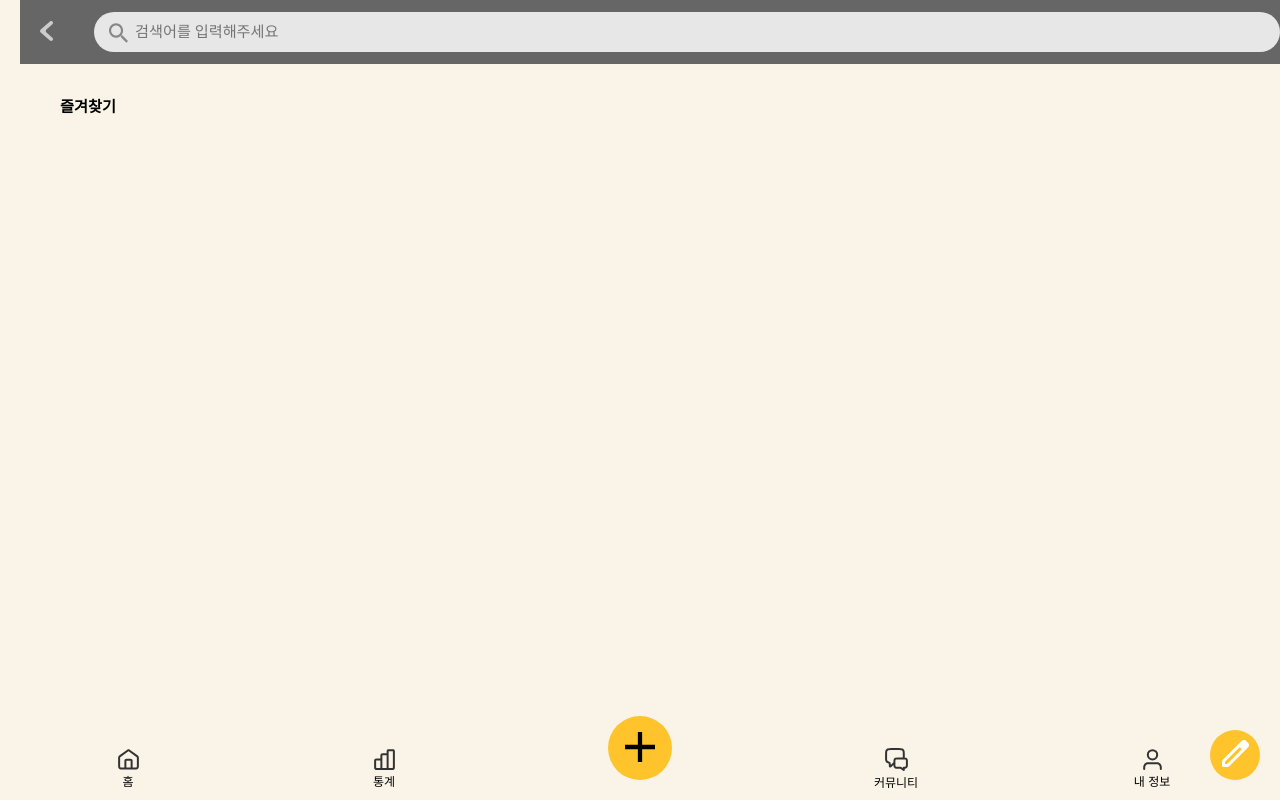
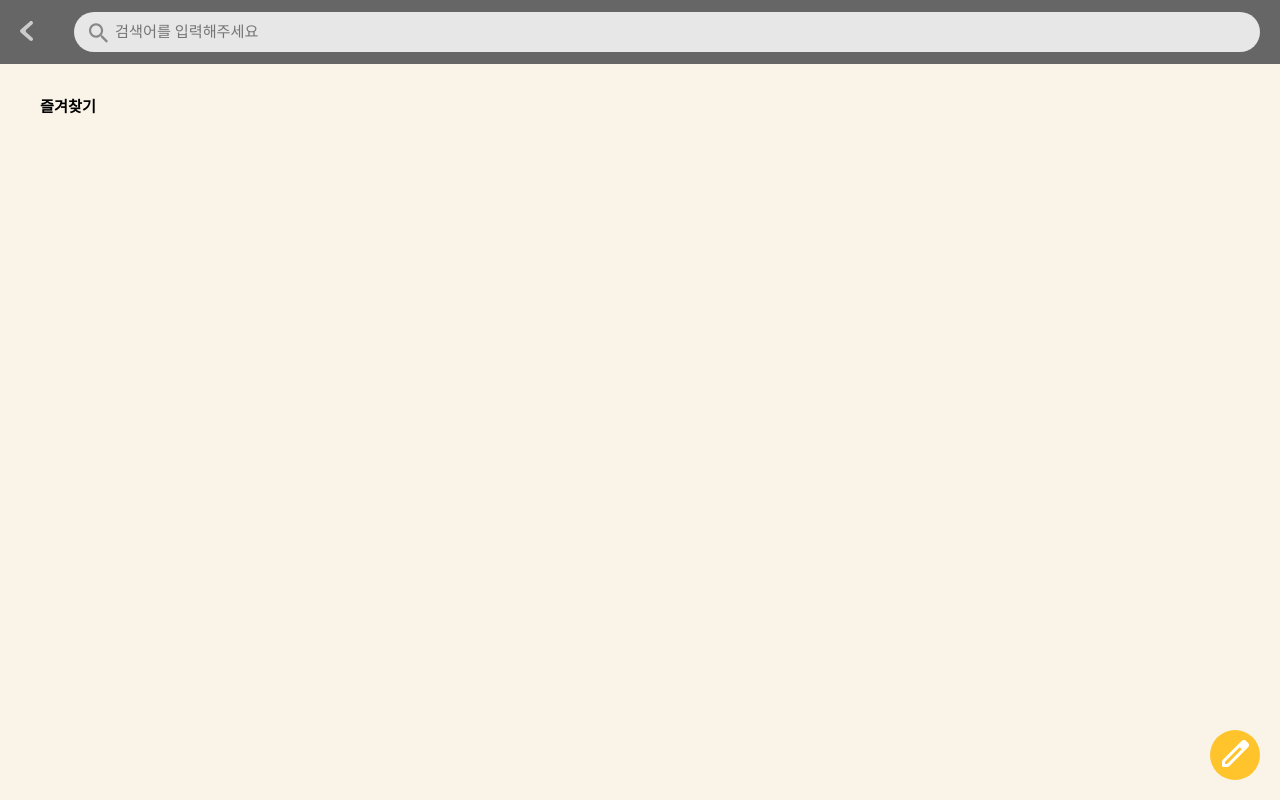
Before and after one commit to coffein-doctor/MST, a Next.js app in the folder mst/: page /beverage in a window 1280 px wide. Built offline with nearby package versions, Linux system fonts and the light colour scheme.

Commit message:
[FIX] 레이아웃 적용에 따른 음료페이지 css수정

```diff
--- a/mst/src/app/(mainpage)/beverage/page.tsx
+++ b/mst/src/app/(mainpage)/beverage/page.tsx
@@ -42,6 +42,8 @@ const topBarWrapperCSS = css`
   height: 64px;
   background-color: var(--gray-color-2);
   position: fixed;
+  top: 0px;
+  left: 0px;
   display: flex;
   justify-content: space-between;
   align-items: center;
@@ -88,7 +90,7 @@ const emptyTopBarCSS = css`
 // FavBeverage
 
 const resultWrapperCSS = css`
-  padding: 20px;
+  padding: 20px 0px;
 `;
 
 const favBevSubTitleCSS = css`
--- a/mst/src/app/(mainpage)/layout.tsx
+++ b/mst/src/app/(mainpage)/layout.tsx
@@ -13,11 +13,10 @@ export default function MainPageLayout({
   const pathname = usePathname();
 
   // layout이 필요없는 router주소는 여기에 넣어준다.
-  if (pathname === "/") {
+  if (pathname === "/" || pathname === "/beverage") {
     return (
       <div>
         <div css={contentWrapperCSS}>{children}</div>
-        <Nav />
       </div>
     );
   }
```
